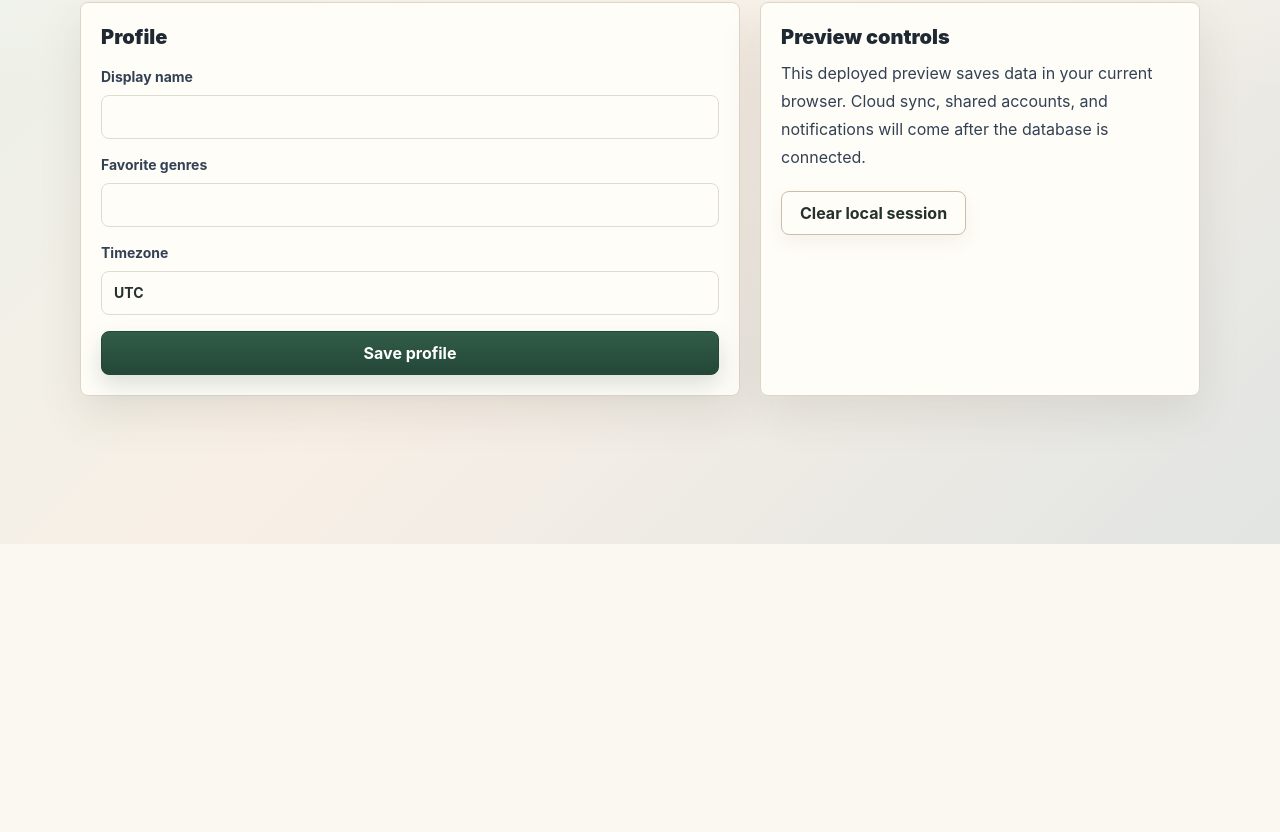
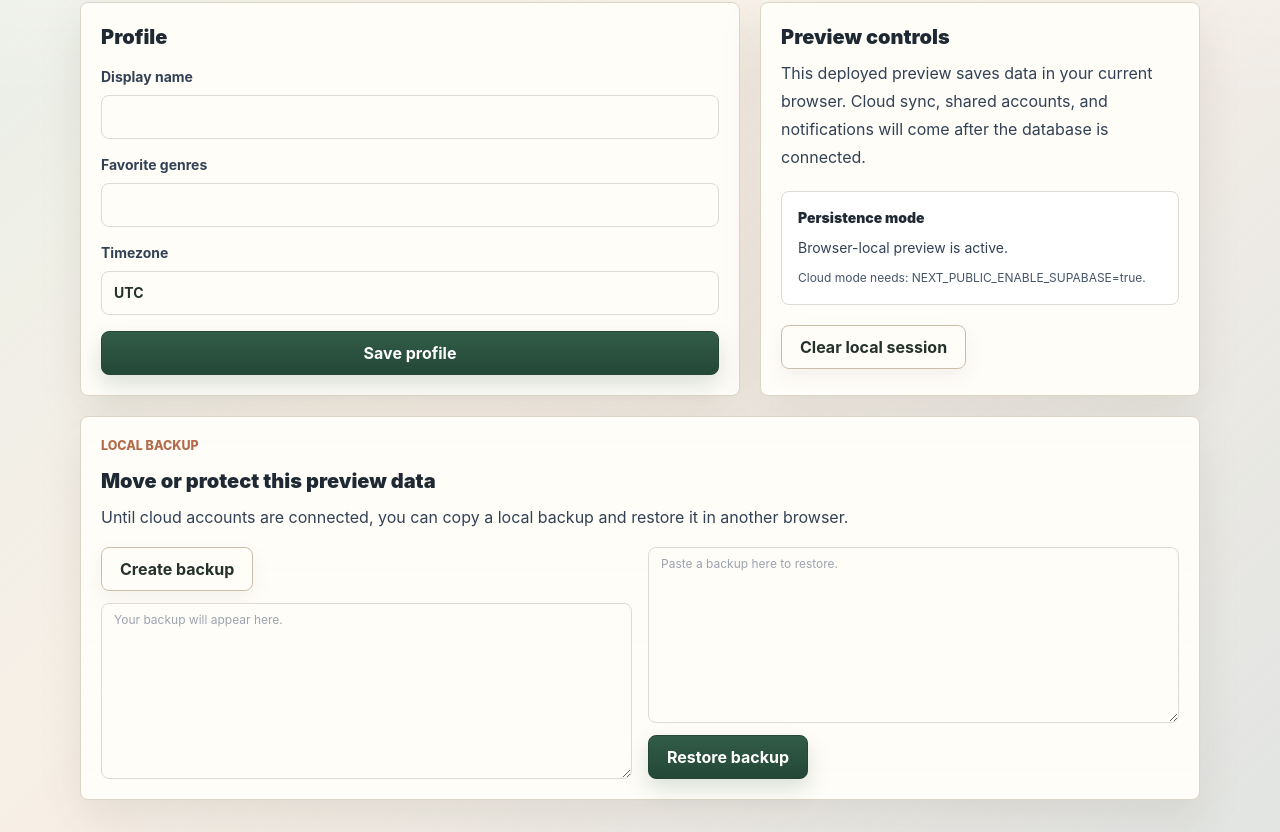
Before and after one commit to AsianChickenRun/bookclub, a Next.js app: page /settings in a window 1280 px wide. Shown: the part 256-1088 px from the top of the page. Before the commit the page ends 800 px from the top, so only its background shows below. Built offline with nearby package versions, Linux system fonts and the light colour scheme; no server answers.

Commit message:
Add local data backup and persistence status

```diff
--- a/src/app/(app)/settings/page.tsx
+++ b/src/app/(app)/settings/page.tsx
@@ -4,6 +4,7 @@ import { FormEvent, useEffect, useState } from "react";
 import { useRouter } from "next/navigation";
 import { PageHeader } from "@/components/page-header";
 import { getRepository } from "@/lib/persistence/repository";
+import { getPersistenceStatus } from "@/lib/supabase/env";
 
 export default function SettingsPage() {
   const router = useRouter();
@@ -11,6 +12,9 @@ export default function SettingsPage() {
   const [favoriteGenres, setFavoriteGenres] = useState("");
   const [timezone, setTimezone] = useState("America/New_York");
   const [message, setMessage] = useState("");
+  const [backupText, setBackupText] = useState("");
+  const [restoreText, setRestoreText] = useState("");
+  const persistenceStatus = getPersistenceStatus();
 
   useEffect(() => {
     getRepository().getState().then((state) => {
@@ -39,6 +43,31 @@ export default function SettingsPage() {
   async function handleSignOut() {
     await getRepository().clearSession();
     router.push("/sign-in");
+  }
+
+  async function handleExport() {
+    setBackupText(await getRepository().exportState());
+    setMessage("Backup created. Keep it somewhere safe if you want to move browsers.");
+  }
+
+  async function handleRestore(event: FormEvent<HTMLFormElement>) {
+    event.preventDefault();
+
+    if (!restoreText.trim()) {
+      setMessage("Paste a backup before restoring.");
+      return;
+    }
+
+    try {
+      const nextState = await getRepository().importState(restoreText);
+      setDisplayName(nextState.profile?.displayName ?? "");
+      setFavoriteGenres(nextState.profile?.favoriteGenres ?? "");
+      setTimezone(nextState.profile?.timezone ?? Intl.DateTimeFormat().resolvedOptions().timeZone);
+      setRestoreText("");
+      setMessage("Backup restored in this browser.");
+    } catch {
+      setMessage("That backup could not be read. Check that you pasted the full JSON backup.");
+    }
   }
 
   return (
@@ -90,9 +119,56 @@ export default function SettingsPage() {
             This deployed preview saves data in your current browser. Cloud sync,
             shared accounts, and notifications will come after the database is connected.
           </p>
+          <div className="mt-5 rounded-app border border-[#dedbd2] bg-white p-4">
+            <p className="text-sm font-black text-ink">Persistence mode</p>
+            <p className="mt-2 text-sm leading-6 text-slate-700">
+              {persistenceStatus.mode === "local"
+                ? "Browser-local preview is active."
+                : "Supabase configuration is present, but the live repository is still pending."}
+            </p>
+            {persistenceStatus.missing.length ? (
+              <p className="mt-2 text-xs leading-5 text-slate-600">
+                Cloud mode needs: {persistenceStatus.missing.join(", ")}.
+              </p>
+            ) : null}
+          </div>
           <button className="secondary-button mt-5" onClick={handleSignOut} type="button">
             Clear local session
           </button>
+        </section>
+        <section className="soft-card grid gap-4 p-5 lg:col-span-2">
+          <div>
+            <p className="eyebrow">Local backup</p>
+            <h2 className="mt-3 text-xl font-black text-ink">Move or protect this preview data</h2>
+            <p className="mt-2 leading-7 text-slate-700">
+              Until cloud accounts are connected, you can copy a local backup and restore it in
+              another browser.
+            </p>
+          </div>
+          <div className="grid gap-4 lg:grid-cols-2">
+            <div className="grid gap-3">
+              <button className="secondary-button justify-self-start" onClick={handleExport} type="button">
+                Create backup
+              </button>
+              <textarea
+                className="min-h-44 rounded-app border border-[#dedbd2] px-3 py-2 text-xs"
+                onChange={(event) => setBackupText(event.target.value)}
+                placeholder="Your backup will appear here."
+                value={backupText}
+              />
+            </div>
+            <form className="grid gap-3" onSubmit={handleRestore}>
+              <textarea
+                className="min-h-44 rounded-app border border-[#dedbd2] px-3 py-2 text-xs"
+                onChange={(event) => setRestoreText(event.target.value)}
+                placeholder="Paste a backup here to restore."
+                value={restoreText}
+              />
+              <button className="primary-button justify-self-start" type="submit">
+                Restore backup
+              </button>
+            </form>
+          </div>
         </section>
       </div>
     </>
--- a/src/lib/persistence/repository-contract.ts
+++ b/src/lib/persistence/repository-contract.ts
@@ -10,6 +10,8 @@ type RepositoryContract = {
   mode: "local" | "supabase_pending";
   getState(): Promise<MockAppState>;
   getMostRecentBook(state: MockAppState): MockAppState["books"][number] | undefined;
+  exportState(): Promise<string>;
+  importState(serializedState: string): Promise<MockAppState>;
   signIn(email: string): Promise<MockAppState>;
   saveProfile(profile: MockProfile): Promise<MockAppState>;
   createGroup(name: string, description: string): Promise<MockAppState>;
--- a/src/lib/persistence/repository.ts
+++ b/src/lib/persistence/repository.ts
@@ -9,7 +9,8 @@ import {
   joinMockGroup,
   readMockState,
   saveMockProfile,
-  signInMockUser
+  signInMockUser,
+  writeMockState
 } from "@/lib/mock-app-state";
 import type {
   CheckInUnit,
@@ -67,6 +68,8 @@ export type ReadingMomentumRepository = {
   mode: "local" | "supabase_pending";
   getState(): Promise<MockAppState>;
   getMostRecentBook(state: MockAppState): ReturnType<typeof getMostRecentBook>;
+  exportState(): Promise<string>;
+  importState(serializedState: string): Promise<MockAppState>;
   signIn(email: string): Promise<MockAppState>;
   saveProfile(profile: MockProfile): Promise<MockAppState>;
   createGroup(name: string, description: string): Promise<MockAppState>;
@@ -86,6 +89,24 @@ function createLocalRepository(): ReadingMomentumRepository {
     },
     getMostRecentBook(state) {
       return getMostRecentBook(state);
+    },
+    async exportState() {
+      return JSON.stringify(readMockState(), null, 2);
+    },
+    async importState(serializedState) {
+      const parsed = JSON.parse(serializedState) as Partial<MockAppState>;
+      const nextState: MockAppState = {
+        user: parsed.user ?? null,
+        profile: parsed.profile ?? null,
+        groups: parsed.groups ?? [],
+        books: parsed.books ?? [],
+        readingLogs: parsed.readingLogs ?? [],
+        activities: parsed.activities ?? [],
+        discussionPosts: parsed.discussionPosts ?? [],
+        discussionComments: parsed.discussionComments ?? []
+      };
+      writeMockState(nextState);
+      return nextState;
     },
     async signIn(email) {
       return signInMockUser(email);
--- a/src/lib/supabase/env.ts
+++ b/src/lib/supabase/env.ts
@@ -1,5 +1,6 @@
 export function getSupabaseEnv() {
   return {
+    enabled: process.env.NEXT_PUBLIC_ENABLE_SUPABASE === "true",
     url: process.env.NEXT_PUBLIC_SUPABASE_URL ?? "",
     anonKey: process.env.NEXT_PUBLIC_SUPABASE_ANON_KEY ?? ""
   };
@@ -7,5 +8,21 @@ export function getSupabaseEnv() {
 
 export function hasSupabaseEnv() {
   const env = getSupabaseEnv();
-  return Boolean(env.url && env.anonKey);
+  return Boolean(env.enabled && env.url && env.anonKey);
 }
+
+export function getPersistenceStatus() {
+  const env = getSupabaseEnv();
+  const missing = [
+    env.enabled ? "" : "NEXT_PUBLIC_ENABLE_SUPABASE=true",
+    env.url ? "" : "NEXT_PUBLIC_SUPABASE_URL",
+    env.anonKey ? "" : "NEXT_PUBLIC_SUPABASE_ANON_KEY"
+  ].filter(Boolean);
+
+  return {
+    configured: missing.length === 0,
+    missing,
+    mode: missing.length === 0 ? "supabase_pending" : "local",
+    supabaseEnabled: env.enabled
+  };
+}
```
Also changed, not shown: 2 other files (tests, documents, lock files or other folders).
